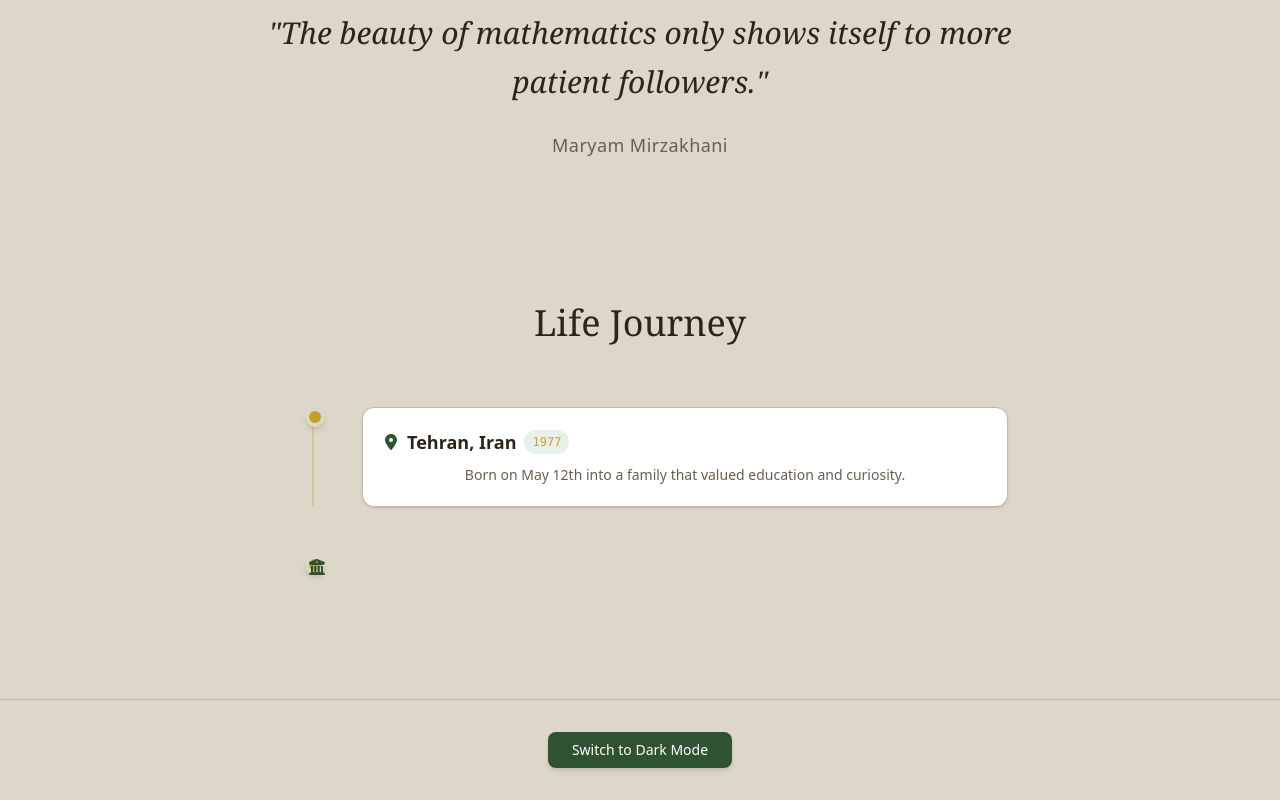
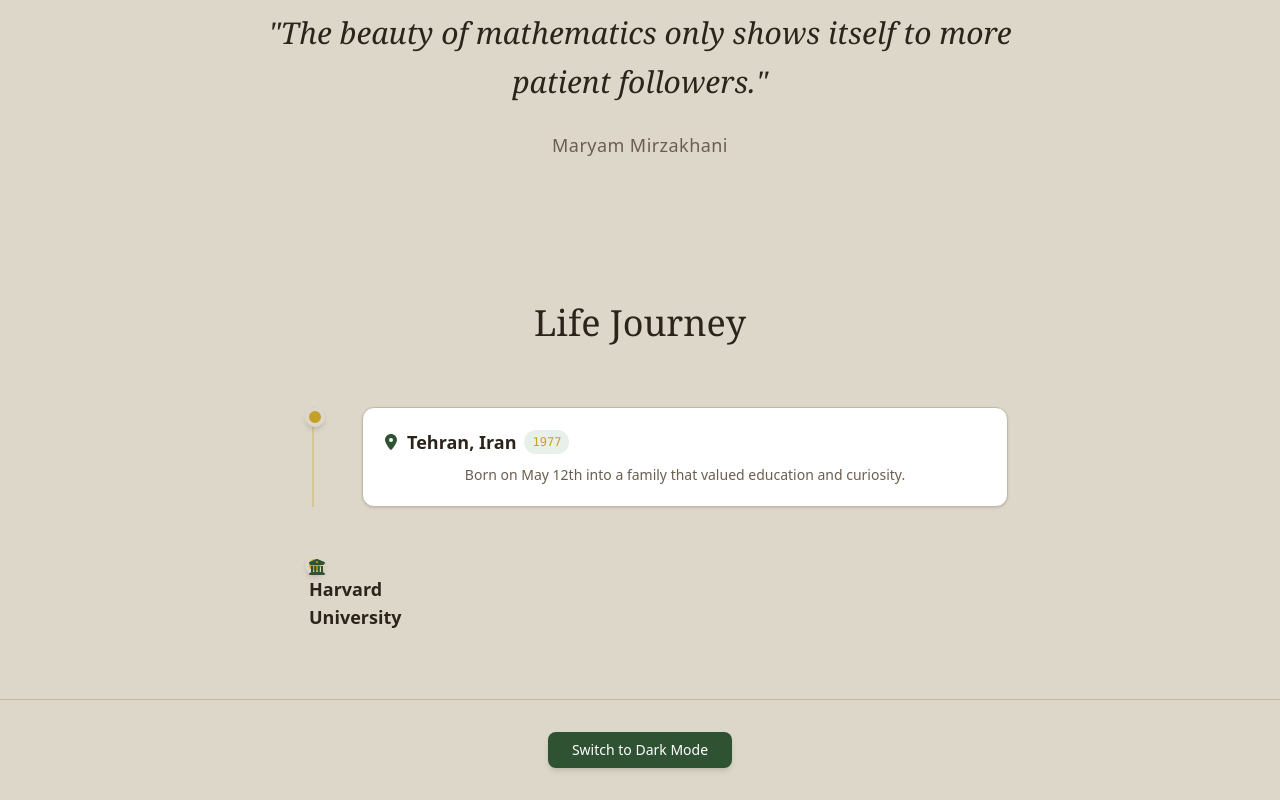
Before and after one commit to zibanoori/mirzakhani-inspire, a React (Vite) app: page / in a window 1280 px wide. Shown: the part 587-1387 px from the top of the page. Built offline with nearby package versions, Linux system fonts and the light colour scheme.

Commit message:
Feat: add Harvard University to life journey timeline

```diff
--- a/src/App.jsx
+++ b/src/App.jsx
@@ -91,6 +91,9 @@ function App() {
             <div className="relative pl-8 md:pl-12 ">
               <div className="absolute -left-[9px] top-0 w-5 h-5 rounded-full bg-gold border-4 border-paper shadow-md">
                 <FaBuildingColumns className="text-accent" />
+                <h3 className="font-bold text-lg text-ink">
+                  Harvard University
+                </h3>
               </div>
             </div>
           </div>
```
